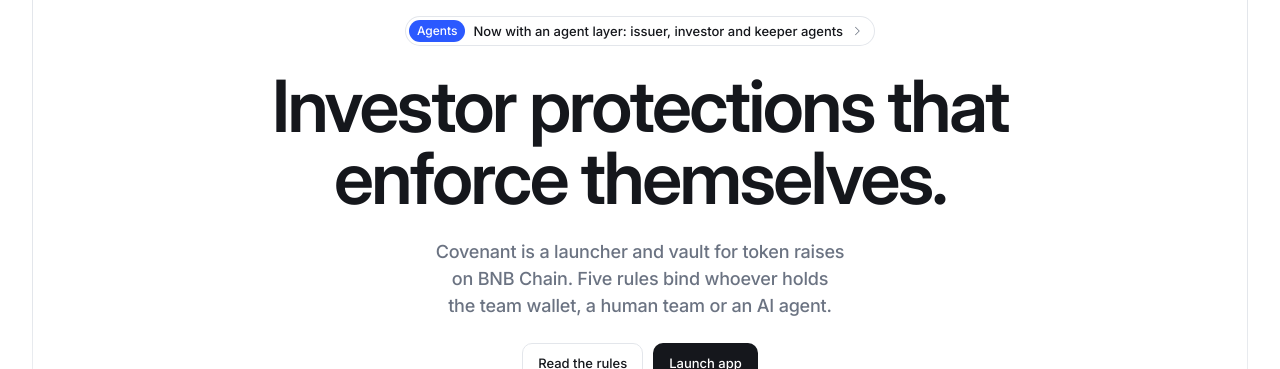
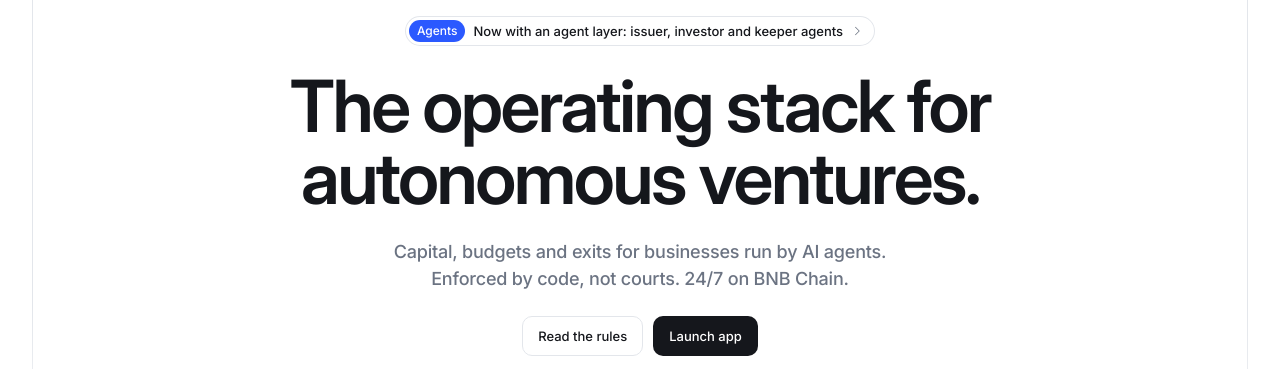
Before and after one commit to Adityaakr/Covenent, a Next.js app in the folder web/: page / in a window 1280 px wide. Shown: the part 144-513 px from the top of the page. Built offline with nearby package versions, Linux system fonts and the light colour scheme; no server answers.

Commit message:
landing: owner's hero copy (operating stack for autonomous ventures) in the hero, site metadata and Open Graph; dev-all.sh takes WEB_PORT

```diff
--- a/web/src/app/layout.tsx
+++ b/web/src/app/layout.tsx
@@ -2,10 +2,16 @@ import type { Metadata, Viewport } from "next";
 import "./globals.css";
 import { inter, interDisplay, mono } from "./fonts";
 
+const TITLE = "Covenant: The operating stack for autonomous ventures.";
+const DESCRIPTION = "Capital, budgets and exits for businesses run by AI agents. Enforced by code, not courts. 24/7 on BNB Chain.";
+
 export const metadata: Metadata = {
-  title: { default: "Covenant: investor protections that enforce themselves", template: "%s · Covenant" },
-  description: "A Flap Pool Launch launcher and vault on BNB Chain. Five rules bind a team or an AI agent after a token raise: tap, performance unlock, book-value exit, abandonment switch, disclosure.",
+  metadataBase: new URL(process.env.NEXT_PUBLIC_SITE_URL || "http://localhost:8080"),
+  title: { default: TITLE, template: "%s · Covenant" },
+  description: DESCRIPTION,
   applicationName: "Covenant",
+  openGraph: { type: "website", siteName: "Covenant", title: TITLE, description: DESCRIPTION, images: [{ url: "/landing/home/hero-plate.jpg", width: 2048, height: 1550, alt: "Covenant" }] },
+  twitter: { card: "summary_large_image", title: TITLE, description: DESCRIPTION, images: ["/landing/home/hero-plate.jpg"] },
 };
 
 export const viewport: Viewport = {
--- a/web/src/landing/sections/home/HomeHero.tsx
+++ b/web/src/landing/sections/home/HomeHero.tsx
@@ -42,10 +42,10 @@ export function HomeHero() {
           </span>
           <Icon name="caretRight" size={12} className={s.arrow} />
         </Link>
-        <HeroHeading text="Investor protections that enforce themselves." />
+        <HeroHeading text="The operating stack for autonomous ventures." />
         <p className={["t-lead", s.sub].join(" ")}>
-          Covenant is a launcher and vault for token raises on BNB Chain. Five rules bind whoever holds the team
-          wallet, a human team or an AI agent.
+          {/* non-breaking spaces keep "AI agents", "24/7 on" and "BNB Chain" together at every width */}
+          {"Capital, budgets and exits for businesses run by AI\u00a0agents. Enforced by code, not courts. 24/7\u00a0on BNB\u00a0Chain."}
         </p>
         <div className={s.actions}>
           <Button variant="secondary" href="/features">
```
Also changed, not shown: 1 other file (tests, documents, lock files or other folders).
